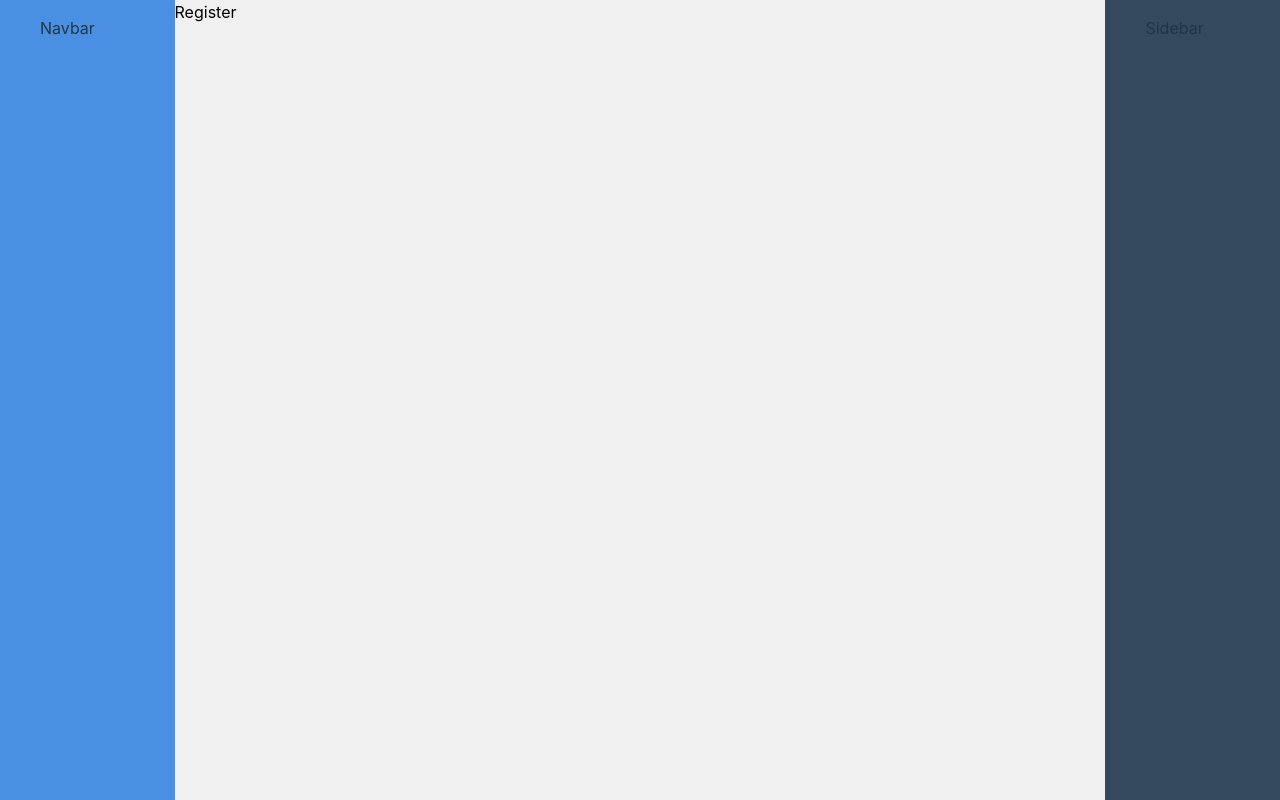
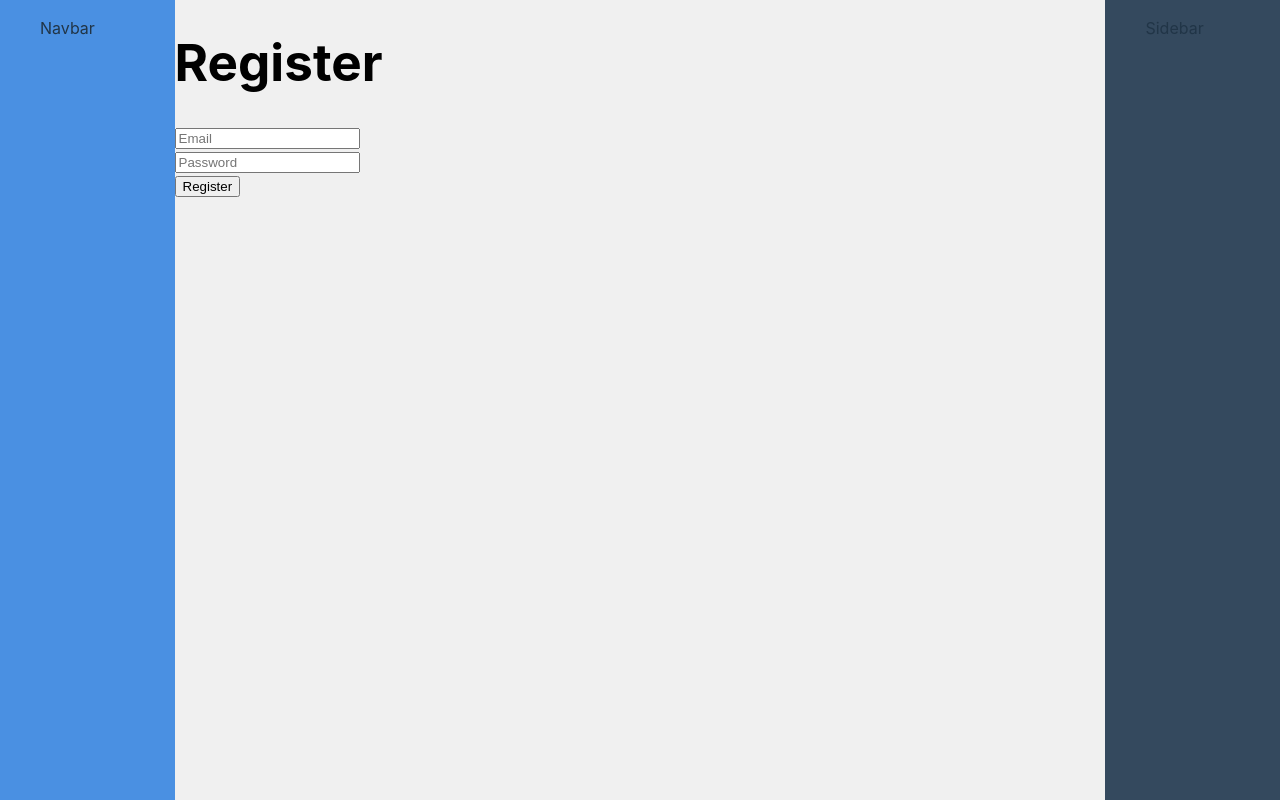
Before and after one commit to 1Crazymoney/frontend-SocialMedia, a React (Vite) app: page /register in a window 1280 px wide. Built offline with nearby package versions, Linux system fonts and the light colour scheme.

Commit message:
refactor: login and add register

```diff
--- a/src/services/apiCalls.js
+++ b/src/services/apiCalls.js
@@ -1,7 +1,7 @@
-const URL = 'http://localhost:4000'
+const URL = 'http://localhost:4000/api'
 
 export const RegisterUser = async (credentials) => {
-	const request = await fetch(`${URL}/register`, {
+	const request = await fetch(`${URL}/auth/register`, {
 		method: 'POST',
 		headers: {
 			'Content-Type': 'application/json',
@@ -13,7 +13,7 @@ export const RegisterUser = async (credentials) => {
 };
 
 export const LoginUser = async (credentials) => {
-	const request = await fetch(`${URL}/login`, {
+	const request = await fetch(`${URL}/auth/login`, {
 		method: 'POST',
 		headers: {
 			'Content-Type': 'application/json',
--- a/src/views/public/Login/Login.jsx
+++ b/src/views/public/Login/Login.jsx
@@ -2,13 +2,15 @@ import React, { useState } from 'react';
 import { useNavigate } from 'react-router-dom';
 import { jwtDecode } from 'jwt-decode';
 import { LoginUser } from '../../../services/apiCalls';
-import { isTokenValid } from '../../../utils/functions';
 import { CForm } from '../../../components/CForm/CForm';
 import { validateCredentials } from '../../../utils/functions';
+import { useAuth } from '../../../contexts/AuthContext/AuthContext';
 
 export const Login = () => {
 	const navigate = useNavigate();
 	const [errors, setErrors] = useState({});
+
+	const { setSessionData } = useAuth();
 
 	const loginFields = [
 		{ type: 'email', name: 'email', placeholder: 'Email' },
@@ -21,13 +23,13 @@ export const Login = () => {
 			if (isValid) {
 				const response = await LoginUser(credentials);
 				if (response.success) {
-					const decodedToken = jwtDecode(response.token);
+					const decodedToken = jwtDecode(response.data);
 					const passport = {
-						token: response.token,
+						token: response.data,
 						tokenData: decodedToken,
 					};
-					localStorage.setItem('passport', JSON.stringify(passport));
-					isTokenValid(decodedToken.exp);
+					setSessionData(passport);
+					navigate('/profile');
 				} else {
 					alert(response.message);
 				}
--- a/src/views/public/Register/Register.jsx
+++ b/src/views/public/Register/Register.jsx
@@ -1,8 +1,51 @@
-import React from "react";
-import { useNavigate } from "react-router-dom";
+import React, { useState } from 'react';
+import { useNavigate } from 'react-router-dom';
+import { RegisterUser } from '../../../services/apiCalls';
+import { CForm } from '../../../components/CForm/CForm';
+import { validateCredentials } from '../../../utils/functions';
 
 export const Register = () => {
-  return (
-    <div>Register</div>
-  )
-}
+	const navigate = useNavigate();
+	const [errors, setErrors] = useState({});
+
+	const registerFields = [
+		{ type: 'email', name: 'email', placeholder: 'Email' },
+		{ type: 'password', name: 'password', placeholder: 'Password' },
+	];
+
+	const handleRegister = async (credentials) => {
+		const isValid = validateCredentials(credentials);
+		if (!isValid) {
+			setErrors({
+				email: 'Invalid email format',
+				password: 'Password must be between 8 and 12 characters',
+			});
+			return;
+		}
+
+		try {
+			const response = await RegisterUser(credentials);
+			if (response.success) {
+				alert('Registration successful! You can now log in.');
+				navigate('/login');
+			} else {
+				alert(response.message);
+			}
+		} catch (error) {
+			console.log(error);
+		}
+	};
+
+	return (
+		<>
+			<h1>Register</h1>
+			<CForm
+				fields={registerFields}
+				onSubmit={handleRegister}
+				submitButtonText='Register'
+			/>
+			{errors.email && <div>{errors.email}</div>}
+			{errors.password && <div>{errors.password}</div>}
+		</>
+	);
+};
```
